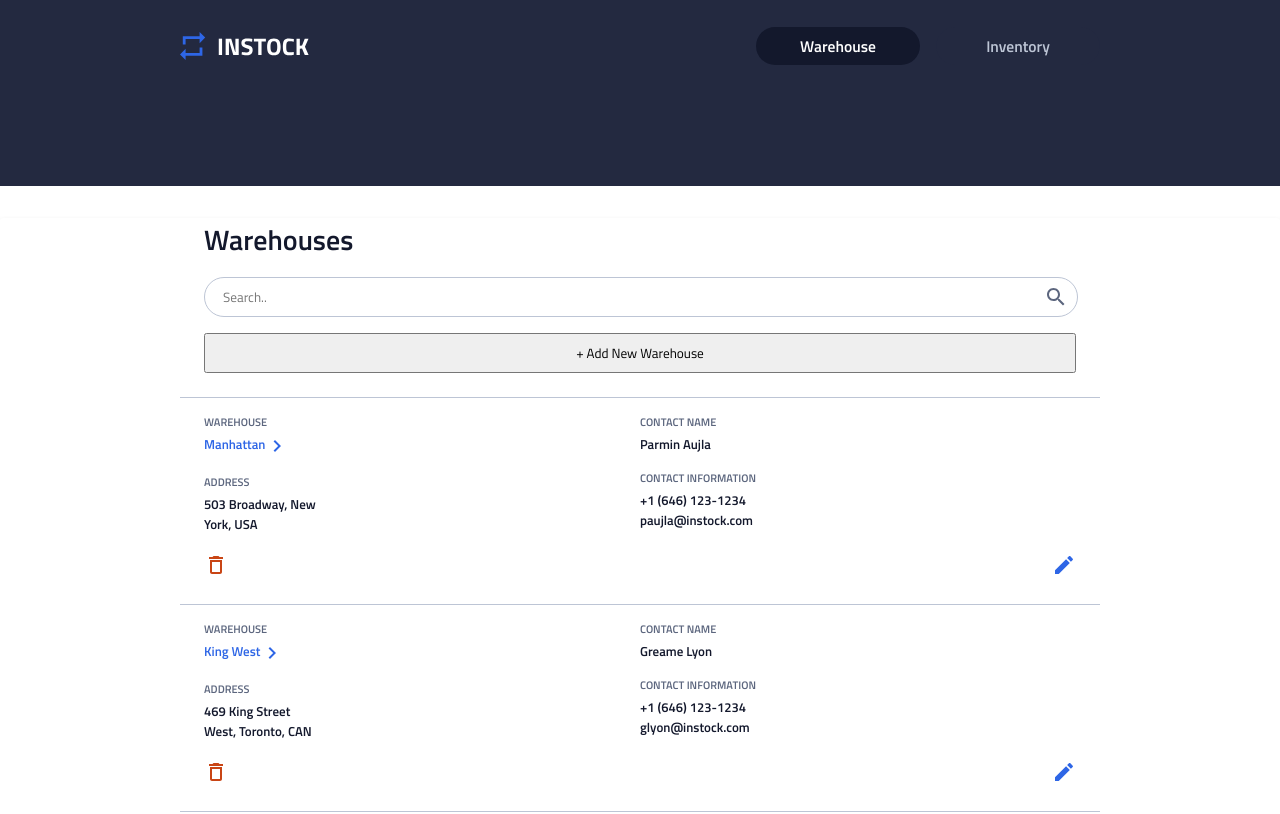
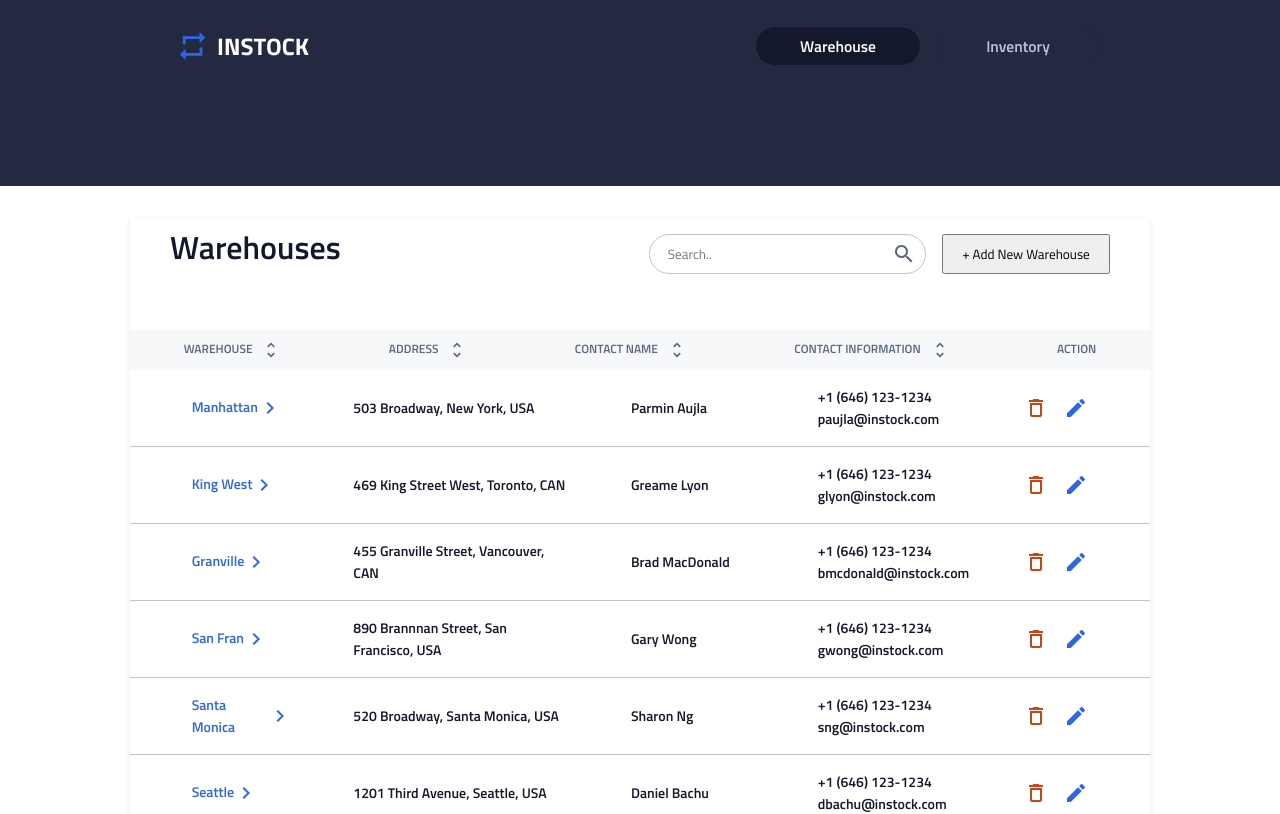
Before and after one commit to cdd741/In-Stock, a React (Create React App) app in the folder client/: page /warehouses in a window 1280 px wide. Shown: the top 814 px of the page. Built offline with nearby package versions, Linux system fonts and the light colour scheme.

Commit message:
added tablet and desktop styling
Signed-off-by: lyjchan0411 <lyjchan0411@gmail.com>

```diff
--- a/client/src/components/FirstLevelWrap/FirstLevelWrap.jsx
+++ b/client/src/components/FirstLevelWrap/FirstLevelWrap.jsx
@@ -3,6 +3,7 @@ import delIcon from "../../assets/icons/delete_outline-24px.svg";
 import editIcon from "../../assets/icons/edit-24px.svg";
 import searchIcon from "../../assets/icons/search-24px.svg";
 import arrowImg from "../../assets/icons/chevron_right-24px.svg";
+import sortIcon from "../../assets/icons/sort-24px.svg";
 import "./FirstLevelWrap.scss";
 import { Link } from "react-router-dom";
 
@@ -34,15 +35,54 @@ export default class FirstLevelWrap extends Component {
             </form>
           </div>
         </div>
+        <div className="container__content-title-bar">
+        <div className="container__content-label-container">
+                      <h4 className="container__content-label">WAREHOUSE</h4>
+                      <img
+                        src={sortIcon}
+                        alt="Arrow up and down"
+                        className="container__sort-img"
+                      ></img>
+                    </div> <div className="container__content-label-container">
+                      <h4 className="container__content-label">ADDRESS</h4>
+                      <img
+                        src={sortIcon}
+                        alt="Arrow up and down"
+                        className="container__sort-img"
+                      ></img>
+                    </div> <div className="container__content-label-container">
+                      <h4 className="container__content-label">CONTACT NAME</h4>
+                      <img
+                        src={sortIcon}
+                        alt="Arrow up and down"
+                        className="container__sort-img"
+                      ></img>
+                    </div> <div className="container__content-label-container">
+                      <h4 className="container__content-label">CONTACT INFORMATION</h4>
+                      <img
+                        src={sortIcon}
+                        alt="Arrow up and down"
+                        className="container__sort-img"
+                      ></img>
+                    </div> <div className="container__content-label-container">
+                      <h4 className="container__content-label">ACTION</h4>
+                    </div>
+        </div>
         <div className="container__content">
           {/* Mapping the warehouse array to create the warehouse list items */}
           {warehouseData.map((warehouse) => {
             return (
+              <div className="container__item">
                 <div className="container__item-container" key={warehouse.id}>
-                <div className="container__text-container">
-                  <div className="container__content-location-container">
                   <div className="container__content-location">
+                    <div className="container__content-label-container">
                       <h4 className="container__content-label">WAREHOUSE</h4>
+                      <img
+                        src={sortIcon}
+                        alt="Arrow up and down"
+                        className="container__sort-img"
+                      ></img>
+                    </div>
                     <div className="container__content-info-container">
                       <Link to={`/warehouses/${warehouse.id}`}>
                         <h4 className="container__content-info">
@@ -53,21 +93,40 @@ export default class FirstLevelWrap extends Component {
                     </div>
                   </div>
                   <div className="container__content-address">
+                    <div className="container__content-label-container">
                       <h4 className="container__content-label">ADDRESS</h4>
+                      <img
+                        src={sortIcon}
+                        alt="Arrow up and down"
+                        className="container__sort-img"
+                      ></img>
+                    </div>
                     <h4 className="container__content-info">{`${warehouse.address}, ${warehouse.city}, ${warehouse.country}`}</h4>
                   </div>
+                  <div className="container__content-contact-name">
+                    <div className="container__content-label-container">
+                      <h4 className="container__content-label">CONTACT NAME</h4>
+                      <img
+                        src={sortIcon}
+                        alt="Arrow up and down"
+                        className="container__sort-img"
+                      ></img>
                     </div>
-                  <div className="container__content-contacts-container">
-                    <div className="container__content-contact-name">
-                      <h4 className="container__content-label">CONTACT NAME</h4>
                     <h4 className="container__content-info">
                       {warehouse.contact.name}
                     </h4>
                   </div>
                   <div className="container__content-contacts">
+                    <div className="container__content-label-container">
                       <h4 className="container__content-label">
                         CONTACT INFORMATION
                       </h4>
+                      <img
+                        src={sortIcon}
+                        alt="Arrow up and down"
+                        className="container__sort-img"
+                      ></img>
+                    </div>
                     <h4 className="container__content-info">
                       {warehouse.contact.phone}
                     </h4>
@@ -75,20 +134,23 @@ export default class FirstLevelWrap extends Component {
                       {warehouse.contact.email}
                     </h4>
                   </div>
+                  <div className="container__btns-container">
+                    <div className="container__content-label-container">
+                      <h4 className="container__content-label">ACTION</h4>
                     </div>
-                </div>
-                <div className="container__btns-container">
+                    <div className="container__btns">
                       <img
                         className="container__del-btn"
                         src={delIcon}
                         alt="trash bin"
                       ></img>
-
                       <img
                         className="container__edit-btn"
                         src={editIcon}
                         alt="pencil"
                       ></img>
+                    </div>
+                  </div>
                 </div>
               </div>
             );
--- a/client/src/components/FirstLevelWrap/FirstLevelWrap.scss
+++ b/client/src/components/FirstLevelWrap/FirstLevelWrap.scss
@@ -8,20 +8,45 @@
   box-shadow: 0px 2px 5px rgba(19, 24, 44, 0.1);
   border-radius: 3px;
   @include page-padding;
+  @include tablet {
+    margin: 0 $tablet-edge;
+    padding: 0;
+  }
+  @include desktop {
+    margin: 0 130px;
+  }
   &__header-container {
     margin: 2rem 0 1rem;
     border-bottom: 1px solid $cloud;
+    @include tablet {
+      border: 0;
+    }
   }
   &__header-content {
     margin: $Mobile-margin;
+    @include tablet {
+      display: flex;
+      justify-content: space-between;
+      align-items: baseline;
+    }
+    @include desktop {
+      margin: 0 40px;
+    }
   }
   &__header {
     font-size: $Mobile-H1;
     font-weight: 600;
     margin: 0;
+    @include tablet {
+      font-size: $H1;
+    }
   }
   &__header-form {
     margin: 1rem 0 1.5rem;
+    @include tablet {
+      display: flex;
+      align-items: baseline;
+    }
   }
   &__header-search-bar {
     border: 1px solid $cloud;
@@ -29,6 +54,16 @@
     width: 100%;
     margin-bottom: 1rem;
     display: flex;
+    @include tablet {
+      min-width: 185px;
+      width: 24vw;
+      margin-right: 2rem;
+    }
+    @include desktop {
+      width: 21.5vw;
+      min-width: 274px;
+      margin-right: 1rem;
+    }
   }
   &__header-search-bar-input {
     width: 100%;
@@ -40,24 +75,130 @@
   &__header-btn {
     width: 100%;
     padding: 0.5rem 0;
-  }
-  &__item-container {
-    margin-bottom: 1rem;
-    border-bottom: 1px solid $cloud;
-    &:last-child {
-      border: 0;
+    @include tablet {
+      min-width: 168px;
+    }
+    @include desktop {
+      width: 13vw;
     }
   }
   &__search-icon {
     margin-right: 9.51px;
   }
-  &__text-container {
+  &__content-title-bar {
+    display: none;
+    background-color: $light-grey;
+    height: 40px;
+    @include tablet {
+      display: flex;
+      justify-content: space-around;
+      align-items: center;
+    }
+  }
+  &__content-label-container {
+    .container__sort-img {
+      display: none;
+    }
+    @include tablet {
+      display: flex;
+      align-items: flex-end;
+      .container__sort-img {
+        height: 20px;
+        margin: 0 0 2px 8.94px;
+        display: block;
+      }
+    }
+  }
+  &__content {
+    :last-child {
+      border: 0;
+    }
+    @include tablet {
+      // .container__item:first-child {
+      //   .container__content-label-container {
+      //     display: block;
+      //     margin-bottom: 38px;
+      //     background-color: $light-grey;
+      //     height: 40px;
+      //   }
+      // }
+    }
+  }
+  &__item {
+    border-bottom: 1px solid $cloud;
+    margin-bottom: 1rem;
+    @include tablet {
+      margin-bottom: 0;
+    }
+  }
+  &__item-container {
     margin: $Mobile-margin;
     display: flex;
     justify-content: space-between;
+    flex-wrap: wrap;
+    @include tablet {
+      display: flex;
+      justify-content: space-between;
+      align-items: center;
+      .container__content-label-container {
+        display: none;
+      }
+    }
+    @include desktop {
+      justify-content: space-evenly;
+      margin: 0;
+    }
   }
-  &__content-location-container {
+  &__text-container {
+    @include tablet {
+      width: 80%;
+      flex-wrap: nowrap;
+    }
+  }
+  &__content-location {
+    order: 0;
     width: 50%;
+    @include tablet {
+      width: 100px;
+    }
+  }
+  &__content-address {
+    width: 111px;
+    margin-top: 1rem;
+    width: 50%;
+    order: 1;
+    .container__content-info {
+      width: auto;
+      margin: 0;
+    }
+    @include tablet {
+      order: 0;
+      margin: 1rem 0;
+      width: 95px;
+    }
+    @include desktop {
+      width: 216px;
+    }
+  }
+  &__content-contact-name {
+    order: 0;
+    width: 50%;
+    @include tablet {
+      width: 125px;
+    }
+  }
+  &__content-contacts {
+    margin-top: 1rem;
+    width: 50%;
+    order: 1;
+    @include tablet {
+      margin: 0;
+      order: 0;
+      width: 145px;
+    }
+    @include desktop {
+      margin: 1rem 0;
+    }
   }
   &__content-info-container {
     a {
@@ -66,31 +207,57 @@
       color: $instock-blue;
     }
   }
-  &__content-contacts-container {
-    width: 50%;
-  }
+
   &__btns-container {
-    padding: 1.1875rem 1.5rem 1.6875rem;
+    padding: 1.1875rem 0 1.6875rem;
     display: flex;
     justify-content: space-between;
+    width: 100%;
+    order: 2;
+    .container__content-label-container {
+      display: none;
+      @include tablet {
+      }
+    }
+    @include tablet {
+      width: auto;
+      flex-direction: column;
+      padding: 0;
+    }
+  }
+  &__btns {
+    width: 100%;
+    display: flex;
+    justify-content: space-between;
+  }
+  // &__content-label-container {
+  //   @include tablet {
+  //     display: none;
+  //   }
+  // }
+
+  &__edit-btn {
+    @include desktop {
+      margin-left: 16px;
+    }
   }
   &__content-label {
     margin: 0 0 4px;
     font-size: $Mobile-H4;
     font-weight: 600;
     color: $slate;
+    @include tablet {
+      font-size: $P3;
+    }
   }
   &__content-info {
     margin: 0;
     font-size: $Mobile-H3;
     line-height: $Mobile-H3-LH;
     font-weight: 600;
-  }
-  &__content-address {
-    width: 121px;
-    margin-top: 1rem;
-  }
-  &__content-contacts {
-    margin-top: 1rem;
+    @include tablet {
+      font-size: $P2;
+      line-height: $H3-LH;
+    }
   }
 }
```
Lines whose indentation alone changed are shown as unchanged.
